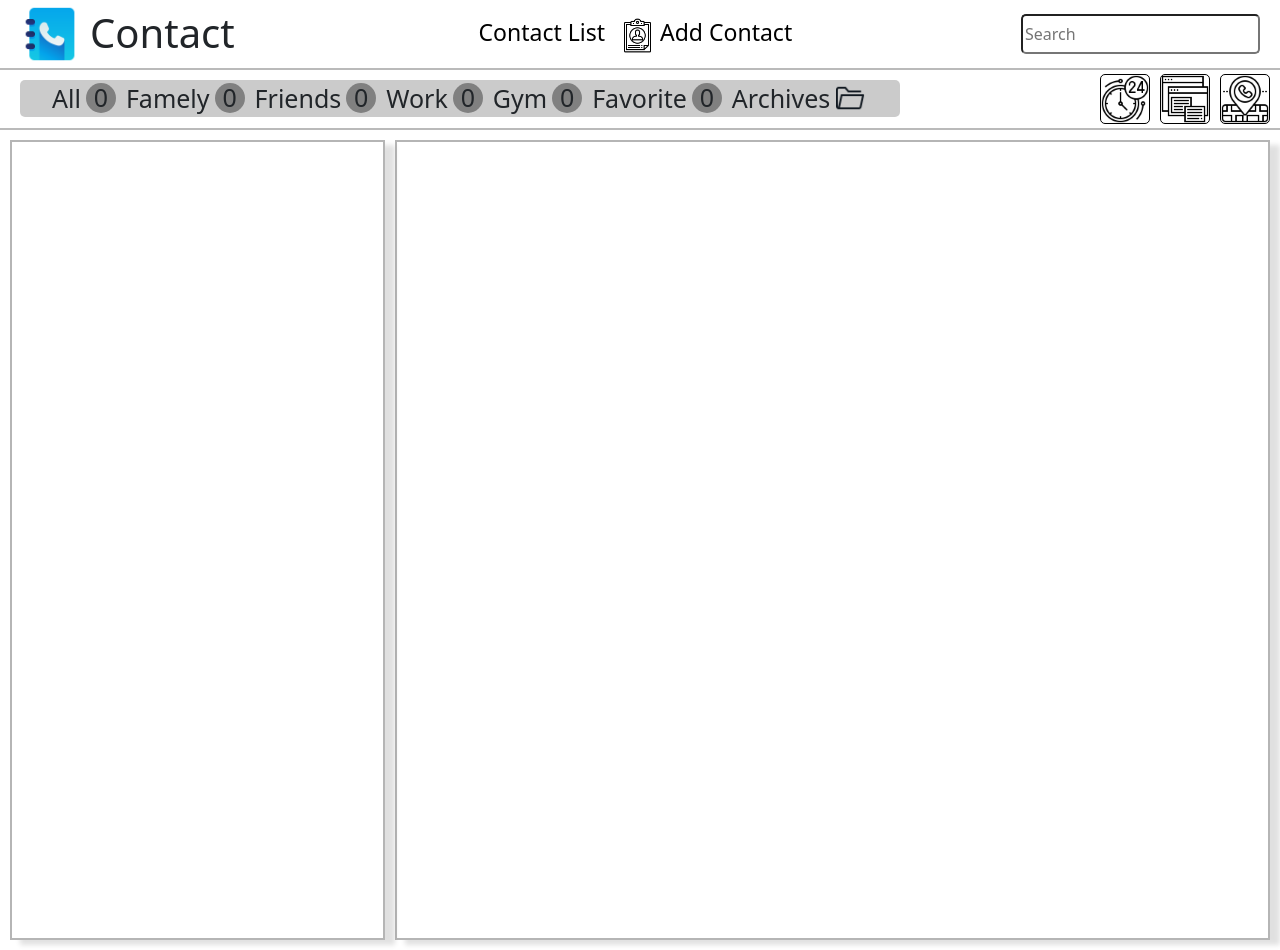
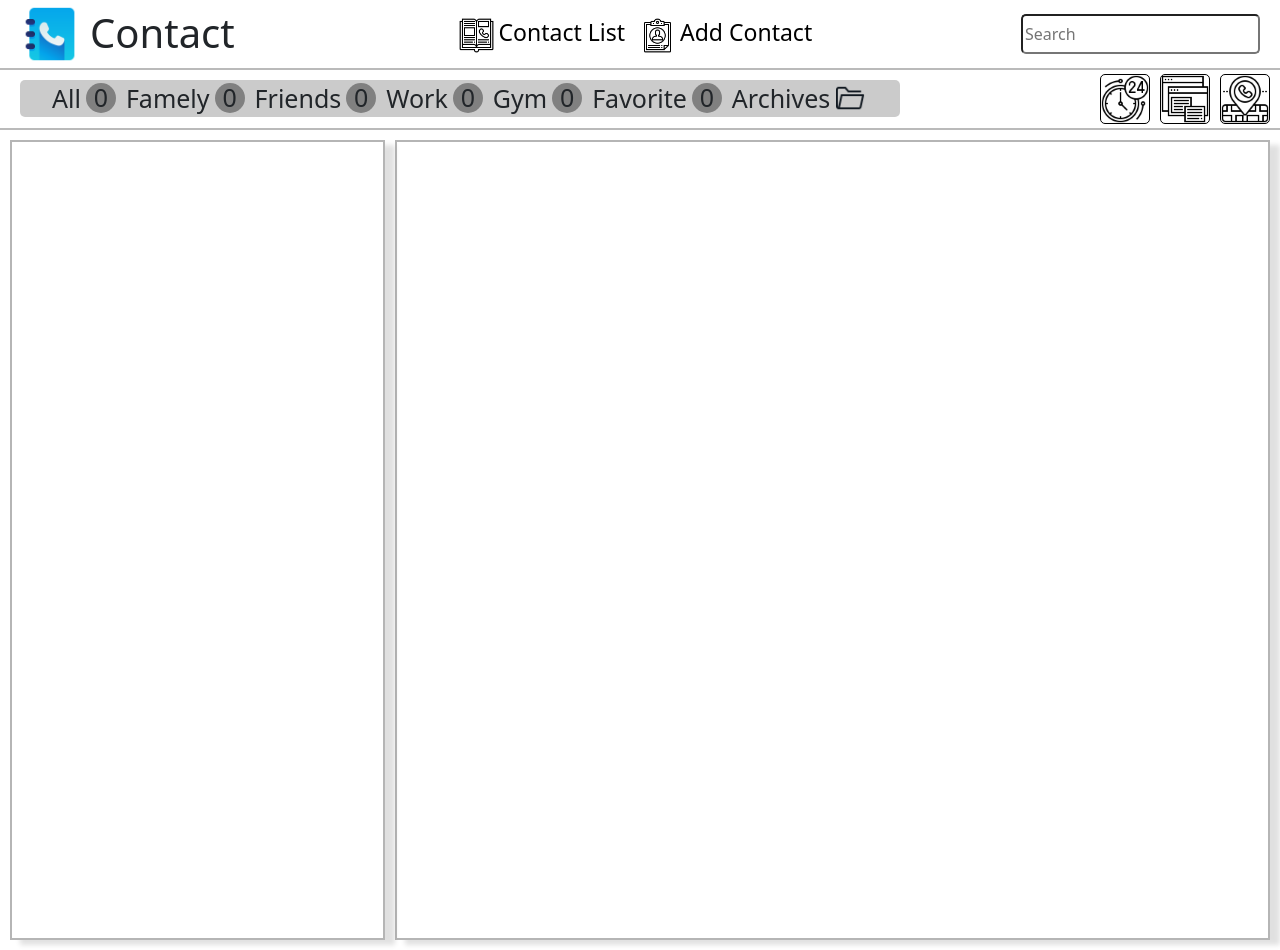
Before and after one commit to ek-hb/Contact_Item, a React (Create React App) app: page / in a window 1280 px wide. Built offline with nearby package versions, Linux system fonts and the light colour scheme.

Commit message:
first commit

```diff
--- a/src/Component/Header/Header.jsx
+++ b/src/Component/Header/Header.jsx
@@ -2,7 +2,7 @@ import "./Header.css";
 import { Link } from "react-router-dom";
 //import img
 import logo from "./icon/logo.png";
-// import contactList from "./icon/contactList.png";
+import contactList from "./icon/contactList.png";
 import addContact from "./icon/addContact.png";
 
 const Header = () => {
@@ -14,7 +14,7 @@ const Header = () => {
       </div>
       <div>
         <Link className="link" to="/">
-          {/* <img src={contactList} alt="contactList" /> */}
+          <img src={contactList} alt="contactList" />
           Contact List
         </Link>
         <Link className="link" to="/new-contact">
```
